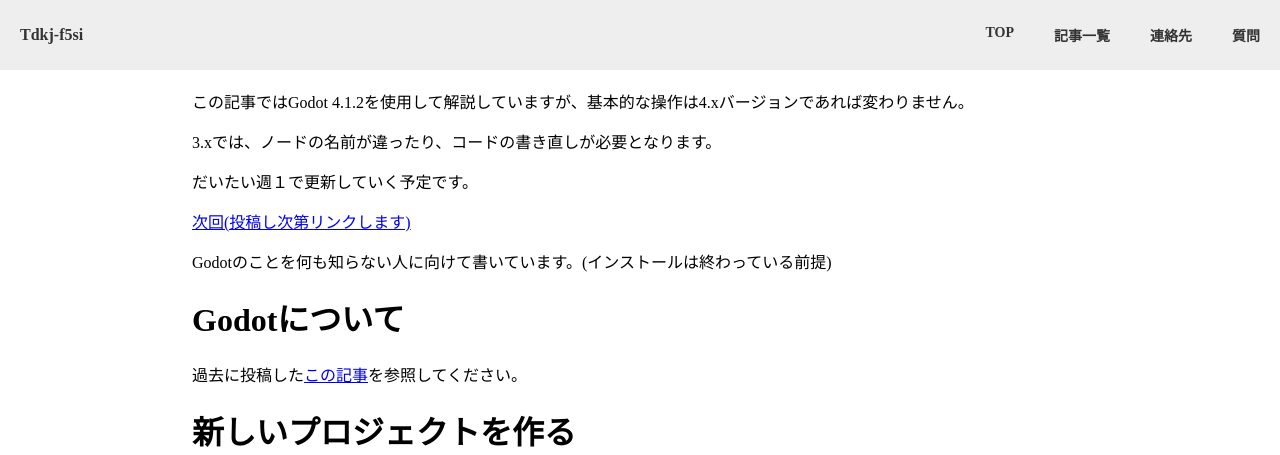
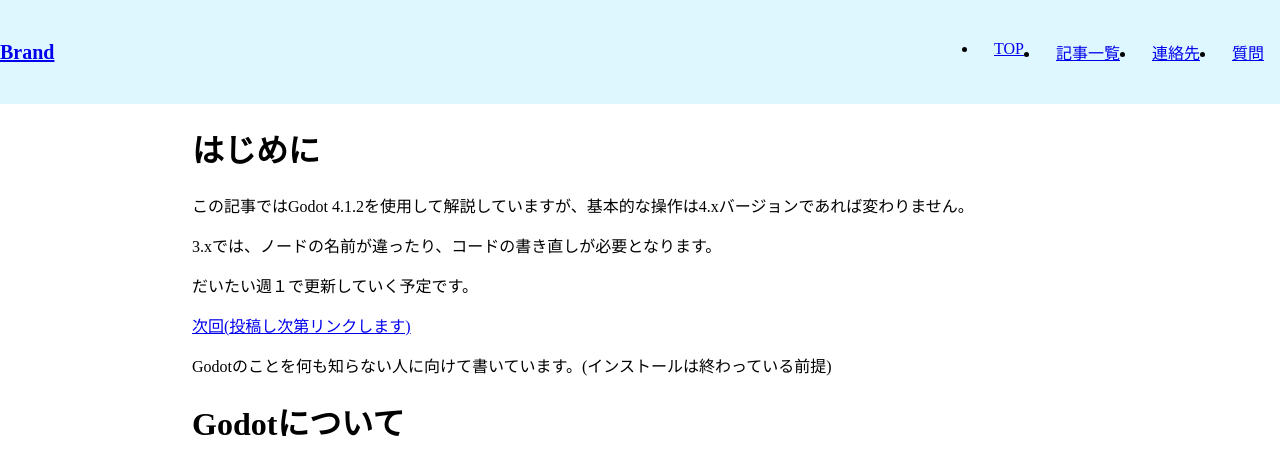
Before and after one commit to kanxta/kanxta.github.io, a Jekyll site: the page built from items/godot/watermelongame/1.md, in a window 1280 px wide and 1400 px high. Shown: the top 455 px of the window. Built offline with Jekyll 4.4.1, drawn with Linux system fonts in a browser that asks for light colours; grey boxes are pictures that could not be loaded.

Commit message:
Update header

```diff
--- a/_layouts/default.html
+++ b/_layouts/default.html
@@ -10,17 +10,21 @@
 
 <body>
   <script src="/main.js"></script>
-    <header>
-        <div class="inner">
-          <p class="logo"><a class="over" href="/index.html">Tdkj-f5si</a></p>
-          <ul class="navi">
-            <li><a href="/index.html">TOP</a></li>
-            <li><a href="/list/index.html">記事一覧</a></li>
-            <li><a href="/cnt.html">連絡先</a></li>
-            <li><a href="/q.html">質問</a></li>
+  <header class="site-header">
+    <div class="wrapper site-header__wrapper">
+      <a href="#" class="brand">Brand</a>
+      <nav class="nav">
+        <button class="nav__toggle" aria-expanded="false" type="button">
+          Menu
+        </button>
+        <ul class="nav__wrapper">
+          <li class="nav__item"><a href="/index.html">TOP</a></li>
+          <li class="nav__item"><a href="/list/index.html">記事一覧</a></li>
+          <li class="nav__item"><a href="/cnt.html">連絡先</a></li>
+          <li class="nav__item"><a href="/q.html">質問</a></li>
         </ul>
+      </nav>
     </div>
-        <button class="sp-navi-toggle"><span class="bar"></span><span class="bar"></span><span class="bar"></span><span class="menu">MENU</span><span class="close">CLOSE</span></button>
   </header>
   <main>{{ content }}</main>
 </body>
--- a/main.css
+++ b/main.css
@@ -1,219 +1,4 @@
 @import url('https://fonts.googleapis.com/css2?family=Noto+Sans+JP&display=swap');
-
-/* header */
-
-header {
-    position: fixed;
-    z-index: 999;
-    top: 0;
-    left: 0;
-    width: 100%;
-    padding: 20px 0;
-    background: #eee;
-  }
-  header .inner {
-    position: relative;
-    padding: 0 20px;
-    display: flex;
-    align-items: center;
-    height: 100%;
-  }
-  /* .logo */
-
-  header .logo {
-    position: relative;
-    width: 100px;
-    margin: 0;
-    padding: 0;
-  }
-  header .logo a {
-    font-weight: bold;
-    text-decoration: none;
-    color: #333;
-  }
-
-  @media screen and (max-width: 767px) {
-    header .logo {
-      padding: 0;
-    }
-    header .logo a {
-    }
-  }
-
-  /* scroll */
-
-  header {
-    transition: height 0.4s cubic-bezier(0.34, 0.615, 0.4, 0.985);
-  }
-  header.scroll {
-    height: 60px;
-    position: fixed;
-    z-index: 9999;
-    box-shadow: 0 0 10px rgba(0, 0, 0, 0.1);
-  }
-  header .logo {
-    transition: width 0.4s cubic-bezier(0.34, 0.615, 0.4, 0.985);
-  }
-  header.scroll .logo {
-    width: 70px;
-  }
-
-  /* header-navi-box */
-
-  header .navi {
-    margin: 0 0 0 auto;
-    padding: 0;
-    font-size: 14px;
-    font-weight: bold;
-    display: flex;
-    list-style: none;
-  }
-  header .navi li {
-    margin: 5px 0 5px 40px;
-  }
-  header .navi li:first-child {
-    margin-left: 0;
-  }
-  header .navi li a {
-    display: block;
-    box-sizing: border-box;
-    text-decoration: none;
-    color: #333;
-  }
-  header .navi li a:hover {
-    text-decoration: underline;
-  }
-
-  @media screen and (max-width: 767px) {
-    header .navi {
-      display: none;
-    }
-  }
-
-  /* open-button */
-
-  .sp-navi-toggle {
-    display: none;
-    margin: auto 0;
-    font-size: 10px;
-    font-weight: bold;
-    line-height: 1;
-    position: absolute;
-    top: 0;
-    bottom: 0;
-    right: 40px;
-    width: 16px;
-    height: 25px;
-    transition: all 0.4s;
-    color: #464646;
-    border: none;
-    outline: none;
-    background: none;
-    -webkit-appearance: unset;
-  }
-  .sp-navi-toggle .menu,
-  .sp-navi-toggle .close {
-    position: absolute;
-    bottom: 0;
-    left: -50%;
-    display: block;
-    width: 34px;
-    height: 11px;
-  }
-  .sp-navi-toggle .close {
-    display: none;
-  }
-  .sp-navi-toggle .bar {
-    position: absolute;
-    left: 0;
-    width: 100%;
-    height: 2px;
-    background-color: #464646;
-  }
-  .sp-navi-toggle .bar:nth-of-type(1) {
-    top: 0;
-  }
-  .sp-navi-toggle .bar:nth-of-type(2) {
-    top: 5px;
-  }
-  .sp-navi-toggle .bar:nth-of-type(3) {
-    top: 10px;
-  }
-
-  /* close-button */
-
-  html.sidebar-is-open .sp-navi-toggle .bar:nth-of-type(1) {
-    top: 5px;
-    transform: rotate(45deg);
-  }
-  html.sidebar-is-open .sp-navi-toggle .bar:nth-of-type(2) {
-    top: 5px;
-    transform: rotate(-45deg);
-  }
-  html.sidebar-is-open .sp-navi-toggle .bar:nth-of-type(3) {
-    display: none;
-  }
-  html.sidebar-is-open .sp-navi-toggle .menu {
-    display: none;
-  }
-  html.sidebar-is-open .sp-navi-toggle .close {
-    display: block;
-  }
-
-  @media screen and (max-width: 767px) {
-    .sp-navi-toggle{
-      display: block;
-    }
-  }
-
-  /* sp-navi */
-
-  .sp-navi-box {
-    display: none;
-  }
-  .sp-navi {
-    display: flex;
-    flex-direction: column;
-    justify-content: center;
-    align-items: center;
-    list-style: none;
-    width: 100%;
-    height: 100vh;
-    font-size: 14px;
-    margin: 0;
-    padding: 0;
-  }
-  .sp-navi li {
-    padding: 20px 0;
-  }
-  .sp-navi li a {
-    display: block;
-    box-sizing: border-box;
-    text-decoration: none;
-    color: #333;
-    font-weight: bold;
-  }
-  .sp-navi li a:hover {
-    text-decoration: underline;
-  }
-
-
-
-
-  @media screen and (max-width: 767px) {
-    html.sidebar-is-open .sp-navi-box {
-      display: block;
-    }
-    html.sidebar-is-open {
-      position: fixed;
-      top: 0;
-      right: 0;
-      bottom: 0;
-      left: 0;
-      overflow: hidden;
-      width: 100%;
-    }
-  }
 body {
     margin: 0;
     padding: 0;
@@ -264,3 +49,64 @@ main {
         margin-right: 2%;
     }
   }
+
+/*
+
+---------------------------------------------------------------------------
+
+*/
+/*
+** The Header Media Queries **
+** Tweak as per your needs **
+*/
+.brand {
+  font-weight: bold;
+  font-size: 20px; }
+
+.site-header {
+  position: relative;
+  background-color: #def7ff; }
+
+.site-header__wrapper {
+  padding-top: 1rem;
+  padding-bottom: 1rem; }
+  @media (min-width: 600px) {
+    .site-header__wrapper {
+      display: flex;
+      justify-content: space-between;
+      align-items: center;
+      padding-top: 0;
+      padding-bottom: 0; } }
+@media (min-width: 600px) {
+  .nav__wrapper {
+    display: flex; } }
+
+@media (max-width: 599px) {
+  .nav__wrapper {
+    position: absolute;
+    top: 100%;
+    right: 0;
+    left: 0;
+    z-index: -1;
+    background-color: #d9f0f7;
+    visibility: hidden;
+    opacity: 0;
+    transform: translateY(-100%);
+    transition: transform 0.3s ease-out, opacity 0.3s ease-out; }
+    .nav__wrapper.active {
+      visibility: visible;
+      opacity: 1;
+      transform: translateY(0); } }
+
+.nav__item a {
+  display: block;
+  padding: 1.5rem 1rem; }
+
+.nav__toggle {
+  display: none; }
+  @media (max-width: 599px) {
+    .nav__toggle {
+      display: block;
+      position: absolute;
+      right: 1rem;
+      top: 1rem; } }
--- a/main.js
+++ b/main.js
@@ -6,38 +6,3 @@ window.onload = () => {
         elem[i].parentNode.insertBefore(br, elem[i].nextElementSibling);
     }
 }
-
-//sp menu
-
-(function () {
-  document
-    .querySelector("body")
-    .insertAdjacentHTML("afterbegin", '<div class="sp-navi-box"><div class="sp-navi"></div></div>');
-  document.querySelector(".sp-navi").innerHTML = document.querySelector(
-    ".navi"
-  ).innerHTML;
-
-  const documentElement = document.querySelector("html");
-  const contentElement = document.querySelector("#main");
-  const sidebarElement = document.querySelector(".sp-navi-box");
-  const openSidebar = function () {
-    scl_point = window.pageYOffset;
-    documentElement.classList.add("sidebar-is-open");
-    $("body").css("top", "-" + scl_point + "px");
-  };
-  const closeSidebar = function () {
-    documentElement.classList.remove("sidebar-is-open");
-    $(window).scrollTop(
-      $("body").css("top").replace(/-/g, "").replace(/px/g, "")
-    );
-    $("body").css("top", 0);
-  };
-  $(".sp-navi-toggle").click(function () {
-    //, .sp-navi-box a[href^=#]
-    if ($(".sidebar-is-open").length) {
-      closeSidebar();
-    } else {
-      openSidebar();
-    }
-  });
-})();
```
Lines whose indentation alone changed are shown as unchanged.
